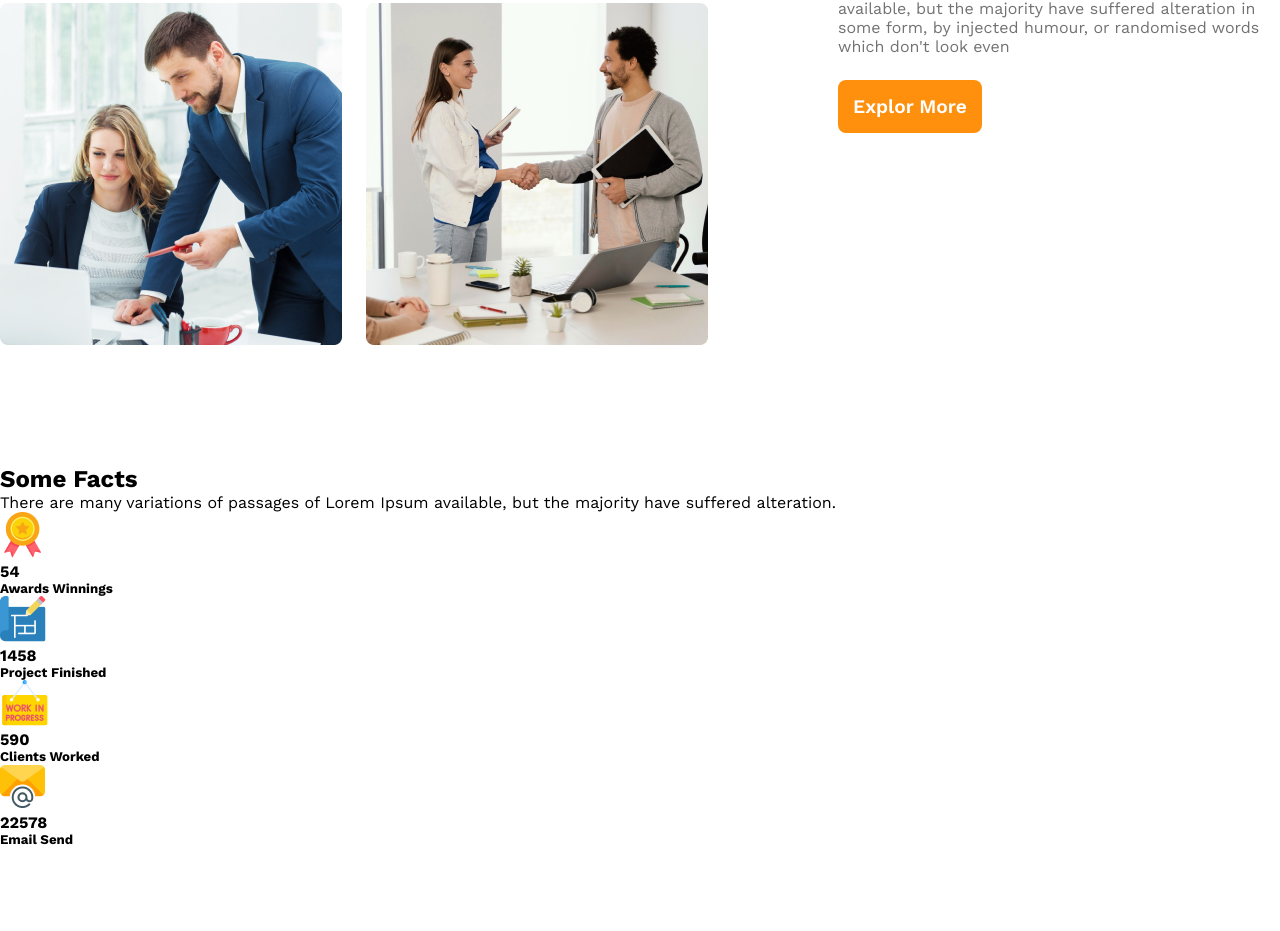
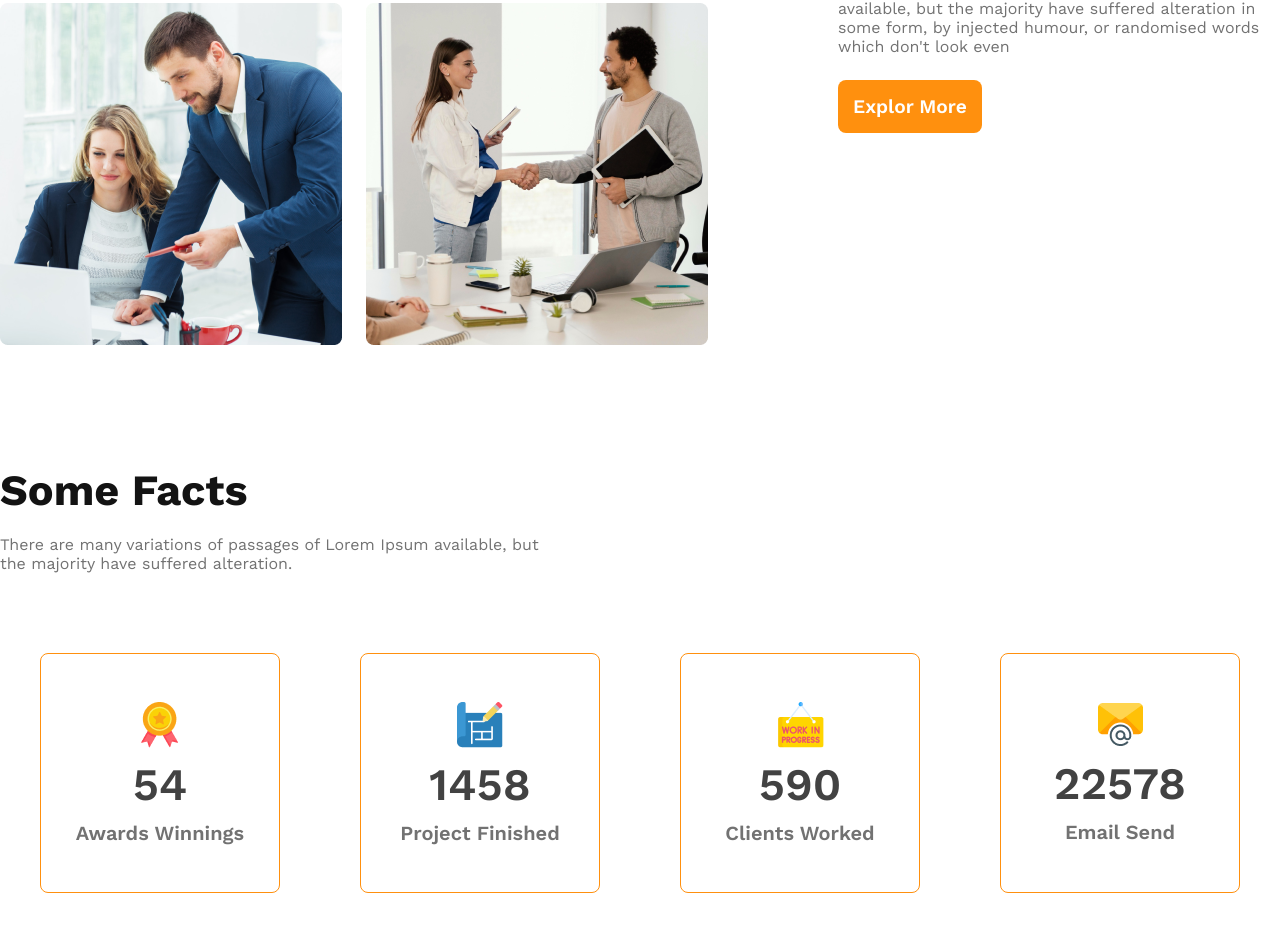
Before and after one commit to Shazzad501/g3-architects-website, a plain HTML site: page index.html in a window 1280 px wide. Shown: the part 1555-2486 px from the top of the page. Before the commit the page ends 2402 px from the top, so only its background shows below. Drawn offline with nearby package versions, Linux system fonts and the light colour scheme.

Commit message:
fact section all complete

```diff
--- a/index.html
+++ b/index.html
@@ -50,24 +50,24 @@
       <!-- Some Facts section start -->
        <section class="facts">
         <h2 class="facts-title">Some Facts</h2>
-        <p class="facts-description">There are many variations of passages of Lorem Ipsum available, but the majority have suffered alteration.</p>
+        <p class="facts-description">There are many variations of passages of Lorem Ipsum available, but <br> the majority have suffered alteration.</p>
         <div class="facts-container">
-          <div class="fact-1">
+          <div class="fact-card">
             <img src="images/icons/ribon.png" alt="" class="fact-icon">
             <h4 class="fact-number">54</h4>
             <h5 class="fact-name">Awards Winnings</h5>
           </div>
-          <div class="fact-2">
+          <div class="fact-card">
             <img src="images/icons/projects.png" alt="" class="fact-icon">
             <h4 class="fact-number">1458</h4>
             <h5 class="fact-name">Project Finished</h5>
           </div>
-          <div class="fact-3">
+          <div class="fact-card">
             <img src="images/icons/customers.png" alt="" class="fact-icon">
             <h4 class="fact-number">590</h4>
             <h5 class="fact-name">Clients Worked</h5>
           </div>
-          <div class="fact-4">
+          <div class="fact-card">
             <img src="images/icons/email.png" alt="" class="fact-icon">
             <h4 class="fact-number">22578</h4>
             <h5 class="fact-name">Email Send</h5>
@@ -75,6 +75,9 @@
         </div>
        </section>
       <!-- Some Facts section close -->
+       <!--  -->
+      <section></section>
+       <!--  -->
     </main>
     <!-- Main section close -->
 
--- a/styles/style.css
+++ b/styles/style.css
@@ -116,6 +116,47 @@ main > section {
 }
 /* features section style close */
 
+/* facts section style start */
+.facts h2 {
+  color: rgb(19, 19, 19);
+  font-size: 2.7rem;
+  font-weight: 700;
+}
+.facts p {
+  color: rgb(114, 114, 114);
+  font-size: 1rem;
+  font-weight: 400;
+  margin: 20px auto;
+}
+.facts-container {
+  display: grid;
+  grid-template-columns: repeat(4, 1fr);
+}
+.fact-card {
+  margin: auto auto;
+  margin-top: 60px;
+  display: flex;
+  flex-direction: column;
+  justify-content: center;
+  align-items: center;
+  width: 240px;
+  height: 240px;
+  border: 1px solid rgb(255, 144, 14);
+  border-radius: 8px;
+}
+.fact-card h4 {
+  color: rgb(66, 66, 66);
+  margin: 10px auto;
+  font-size: 45px;
+  font-weight: 600;
+}
+.fact-card h5{
+  color: rgb(114, 114, 114);
+font-size: 1.25rem;
+font-weight: 600;
+}
+/* facts section style close */
+
 /*responsive media quary start */
 @media screen and (max-width: 576px) {
   .navbar,
@@ -123,17 +164,28 @@ main > section {
   .teams {
     flex-direction: column;
   }
-  .banner-content{
+  .banner-content {
     padding: 15px;
   }
-  .team-img-container{
+  .team-img-container {
     grid-template-columns: repeat(1, 1fr);
   }
-  .our-features{
+  .our-features {
     margin: 0px;
     padding: 15px;
   }
-
+  .facts-container{
+    grid-template-columns: repeat(1, 1fr);
+  }
+  .fact-card{
+    width: 96%;
+  }
+  .facts h2{
+    text-align: center;
+   }
+   .facts p{
+     text-align: center;
+   }
 }
 
 @media screen and (min-width: 576px) and (max-width: 992px) {
@@ -142,15 +194,24 @@ main > section {
   .teams {
     flex-direction: column;
   }
-  .banner-content{
+  .banner-content {
     padding: 15px;
   }
-  .team-img-container{
+  .team-img-container {
     grid-template-columns: repeat(1, 1fr);
   }
-  .our-features{
+  .our-features {
     margin: 0px;
     padding: 15px;
   }
+  .facts-container{
+    grid-template-columns: repeat(2, 1fr);
+  }
+  .facts h2{
+   text-align: center;
+  }
+  .facts p{
+    text-align: center;
+  }
 }
 /*responsive media quary close*/
```
